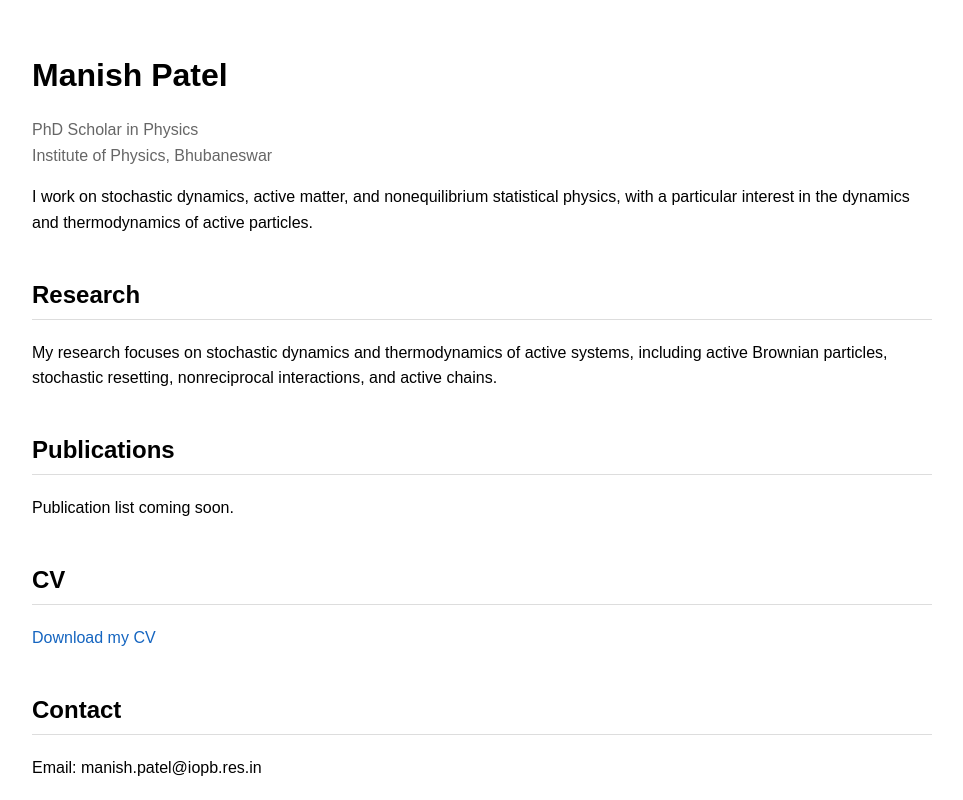
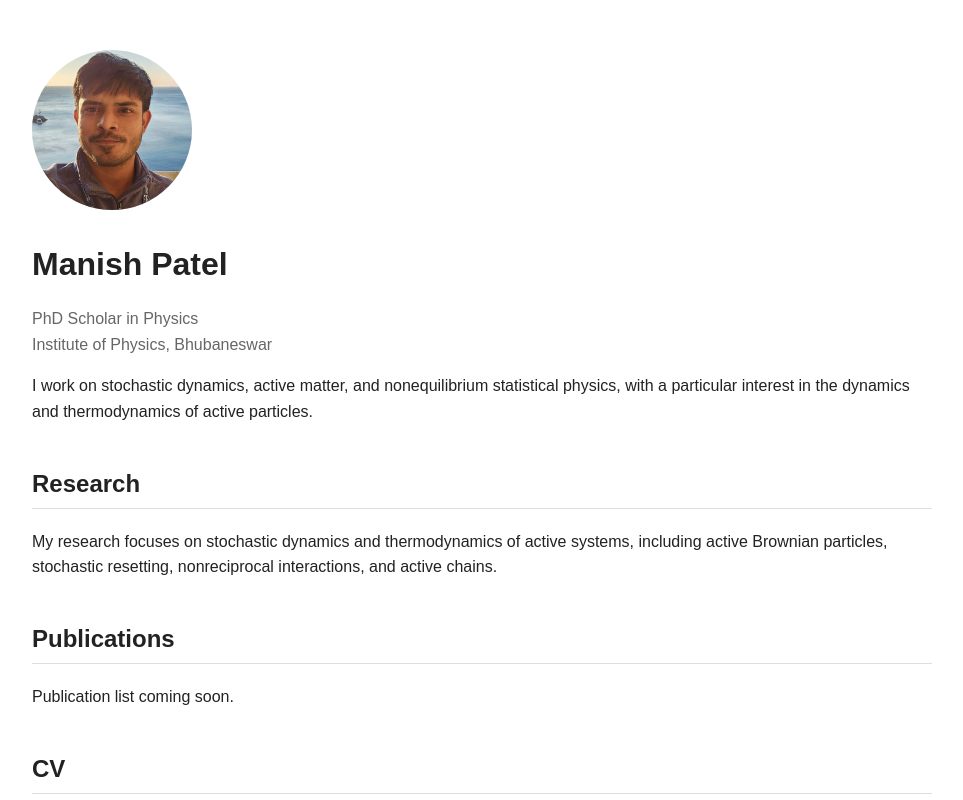
Before and after one commit to man1sh97/man1sh97.github.io, a plain HTML site: page index.html in a window 1280 px wide. Shown: the top 800 px of the page, without its empty margins (158-1121 px from the left). Drawn offline with Linux system fonts and the light colour scheme.

Commit message:
Add profile picture to index.html
Added a profile picture for Manish Patel in the HTML.

```diff
--- a/index.html
+++ b/index.html
@@ -5,7 +5,11 @@
     <meta charset="UTF-8">
     <meta name="viewport" content="width=device-width, initial-scale=1.0">
 
-    <head> <title>Manish Patel | Physics</title> <style> body { font-family: Arial, sans-serif; max-width: 900px; margin: 50px auto; padding: 0 20px; line-height: 1.6; } .header { display: flex; justify-content: space-between; align-items: center; } .profile-pic { width: 160px; height: 160px; object-fit: cover; border-radius: 50%; }
+    <title>Manish Patel | Physics</title>
+
+    <img src="manish_pic.jpeg"
+     alt="Manish Patel"
+     style="width:160px; height:160px; object-fit:cover; border-radius:50%;">
 
     <style>
         body {
```
